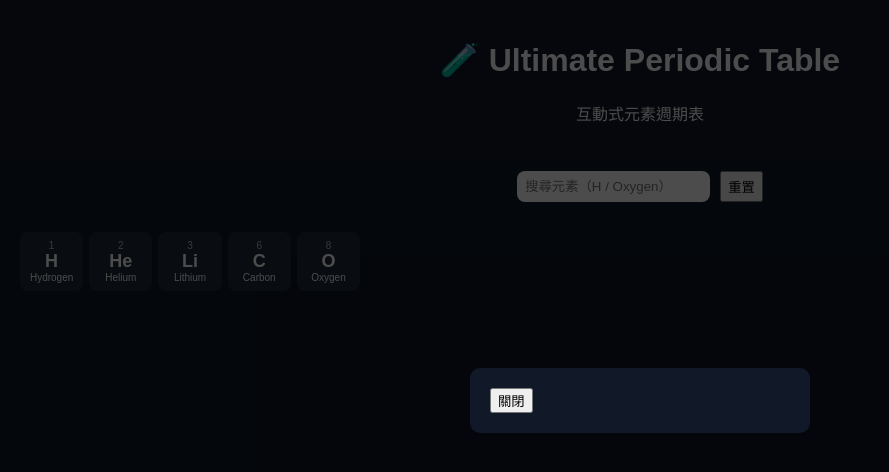
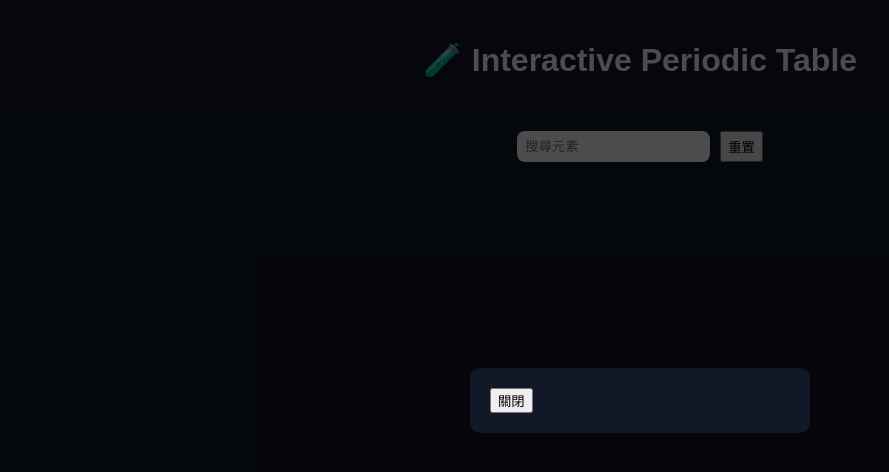
Before and after one commit to s1060063-afk/periodic-table-v10, a plain HTML site: page index.html in a window 1280 px wide. Shown: the whole page, without its empty margins (0-889 px from the left). Drawn offline with Linux system fonts and the light colour scheme.

Commit message:
Update index.html

```diff
--- a/index.html
+++ b/index.html
@@ -1,29 +1,28 @@
 <!DOCTYPE html>
 <html lang="zh-Hant">
 <head>
-  <meta charset="UTF-8" />
-  <meta name="viewport" content="width=device-width, initial-scale=1.0"/>
-  <title>Ultimate Periodic Table</title>
+  <meta charset="UTF-8">
+  <meta name="viewport" content="width=device-width, initial-scale=1.0">
+  <title>Periodic Table 118</title>
   <link rel="stylesheet" href="style.css">
 </head>
 
 <body>
 
 <header>
-  <h1>🧪 Ultimate Periodic Table</h1>
-  <p>互動式元素週期表</p>
+  <h1>🧪 Interactive Periodic Table</h1>
 </header>
 
 <div class="controls">
-  <input id="search" placeholder="搜尋元素（H / Oxygen）">
+  <input id="search" placeholder="搜尋元素">
   <button onclick="resetTable()">重置</button>
 </div>
 
 <main>
-  <div id="periodic-table"></div>
+  <div id="table"></div>
 </main>
 
-<!-- 📦 彈窗 -->
+<!-- 彈窗 -->
 <div id="modal" class="hidden">
   <div class="modal-box">
     <div id="modal-content"></div>
```
